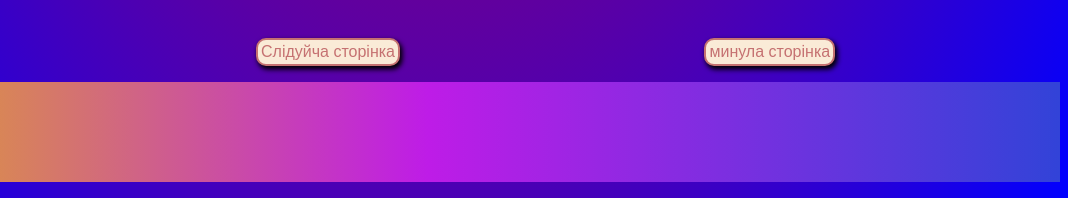
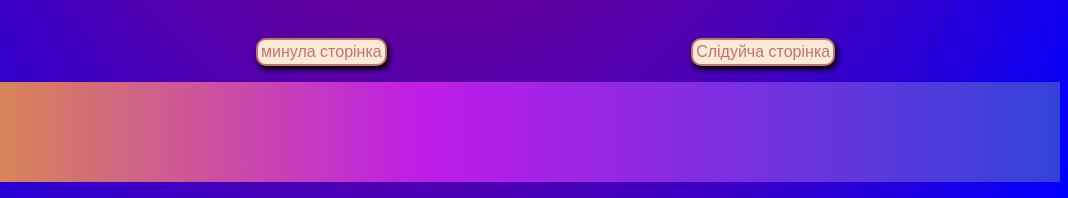
Before and after one commit to Dmitrojj/Page1main, a plain HTML site: page index.html in a window 1280 px wide. Shown: the part 2887-3085 px from the top of the page, 212-1280 px from the left. Drawn offline with Linux system fonts and the light colour scheme.

Commit message:
Update index.html

```diff
--- a/index.html
+++ b/index.html
@@ -37,8 +37,8 @@
   <p class="texts"> А теперь сам рецепт, посмажте або відваріть куряче філе та прпіжте його на невеликі купики або смужки, розріжте листя салату, в велику миску поеладіть салат куряче філе хліб та порізаний помідор, полийте салат соусом, поспте його пармезаном та приправте сіллю та перцем за смаком, смачного </p>
       <img class="cooking" src="https://cdn.pixabay.com/photo/2024/01/12/07/00/bread-8503298_640.jpg" width="397" height="241"/>
       <p class="data"> 2024 р., 14 березня, 👁️ 873 </p>
-      <a class="pages" href="https://dmitrojj.github.io/Page2main/"> Слідуйча сторінка </a>
-      <a class="pagesgg" href=""> минула сторінка </a>
+      <a class="pages" href=""> минула сторінка </a>
+      <a class="pagesgg" href="https://dmitrojj.github.io/Page2main/">  Слідуйча сторінка </a>
    </main>
  <footer>
          <p> Ми є тут:
```
